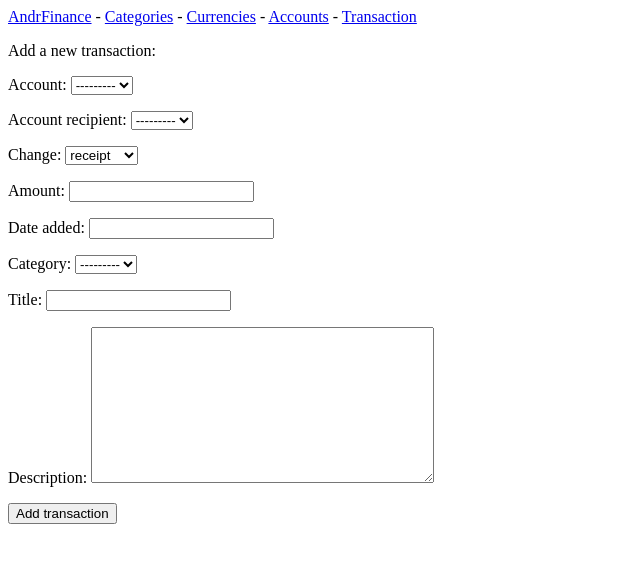
After one commit to frolov-andrey/AndrFinace, a Django app: page /new_transaction/ in a window 1280 px wide. The commit adds this page. Shown: the top 563 px of the page, without its empty margins (0-640 px from the left). Run offline with Django 5.2, Linux system fonts and the light colour scheme; data that the repository does not hold is empty.

Commit message:
add, edit, view transactions

```diff
--- a/andr_finance/forms.py
+++ b/andr_finance/forms.py
@@ -1,5 +1,5 @@
 from django import forms
-from .models import Category, Currency, Account
+from .models import Category, Currency, Account, Transaction
 
 
 class CurrencyForm(forms.ModelForm):
@@ -36,3 +36,22 @@ class AccountForm(forms.ModelForm):
     def __init__(self, *args, **kwargs):
         super(AccountForm, self).__init__(*args, **kwargs)
         self.fields['icon'].required = False
+
+
+class TransactionForm(forms.ModelForm):
+    amount = forms.DecimalField(max_digits=12, decimal_places=2)
+    date_added = forms.DateTimeField()
+    title = forms.CharField(max_length=200)
+    description = forms.Textarea(attrs={'col': 80})
+
+    class Meta:
+        model = Transaction
+        fields = ['account', 'account_recipient', 'change', 'amount', 'date_added', 'category', 'title', 'description']
+
+    def __init__(self, *args, **kwargs):
+        super(TransactionForm, self).__init__(*args, **kwargs)
+        self.fields['account_recipient'].required = False
+        self.fields['category'].required = False
+        self.fields['date_added'].required = False
+        self.fields['title'].required = False
+        self.fields['description'].required = False
--- a/andr_finance/models.py
+++ b/andr_finance/models.py
@@ -1,3 +1,4 @@
+from django.utils import timezone
 from django.db import models
 
 
@@ -24,13 +25,12 @@ class Account(models.Model):
     icon = models.ImageField()
 
     def __str__(self):
-        # Возращает строковое представление модели
-        return self.name
+        return self.name + ', ' + self.currency.name
 
 
 class Transaction(models.Model):
     account = models.ForeignKey(Account, on_delete=models.DO_NOTHING, related_name='accounts')
-    account_recipient = models.ForeignKey(Account, on_delete=models.DO_NOTHING, related_name='account_recipient')
+    account_recipient = models.ForeignKey(Account, on_delete=models.DO_NOTHING, related_name='account_recipient', blank=True, null=True)
     RECEIPT = 'receipt'
     EXPENSE = 'expense'
     TRANSFER = 'transfer'
@@ -41,7 +41,10 @@ class Transaction(models.Model):
     }
     change = models.CharField(max_length=20, choices=CHANGE_CHOICES, default=RECEIPT)
     amount = models.DecimalField(max_digits=12, decimal_places=2)
-    category = models.ForeignKey(Category, on_delete=models.DO_NOTHING)
-    date_save = models.DateTimeField(auto_now=True)
+    category = models.ForeignKey(Category, on_delete=models.DO_NOTHING, blank=True, null=True)
+    date_added = models.DateTimeField(default=timezone.now)
     title = models.CharField(max_length=200)
     description = models.TextField()
+
+    def __str__(self):
+        return self.change + ', ' + self.amount + ' ' + str(self.date_added)
--- a/andr_finance/templates/andr_finance/base.html
+++ b/andr_finance/templates/andr_finance/base.html
@@ -2,7 +2,8 @@
     <a href="{% url 'andr_finance:index' %}">AndrFinance</a> -
     <a href="{% url 'andr_finance:categories' %}">Categories</a> -
     <a href="{% url 'andr_finance:currencies' %}">Currencies</a> -
-    <a href="{% url 'andr_finance:accounts' %}">Accounts</a>
+    <a href="{% url 'andr_finance:accounts' %}">Accounts</a> -
+    <a href="{% url 'andr_finance:transactions' %}">Transaction</a>
 </p>
 
 {% block content %}{% endblock content %}
--- /dev/null
+++ b/andr_finance/templates/andr_finance/new_transaction.html
@@ -0,0 +1,15 @@
+{% extends "andr_finance/base.html" %}
+
+
+
+{% block content %}
+
+  <p>Add a new transaction:</p>
+
+  <form action="{% url 'andr_finance:new_transaction' %}" method='post'>
+    {% csrf_token %}
+    {{ form.as_p }}
+    <button name="submit">Add transaction</button>
+  </form>
+
+{% endblock content %}
--- a/andr_finance/urls.py
+++ b/andr_finance/urls.py
@@ -17,4 +17,8 @@ urlpatterns = [
     path('accounts/', views.accounts, name='accounts'),
     path('new_account/', views.new_account, name='new_account'),
     path('edit_account/<int:account_id>/', views.edit_account, name='edit_account'),
+
+    path('transactions/', views.transactions, name='transactions'),
+    path('new_transaction/', views.new_transaction, name='new_transaction'),
+    path('edit_transaction/<int:transaction_id>/', views.edit_transaction, name='edit_transaction'),
 ]
--- a/andr_finance/views.py
+++ b/andr_finance/views.py
@@ -1,13 +1,14 @@
 from django.shortcuts import render, redirect
 
-from .models import Account, Category, Currency
-from .forms import CategoryForm, CurrencyForm, AccountForm
+from .models import Account, Category, Currency, Transaction
+from .forms import CategoryForm, CurrencyForm, AccountForm, TransactionForm
 
 
 def index(request):
     return render(request, 'andr_finance/index.html')
 
 
+# --- Category ---
 def categories(request):
     categories = Category.objects.order_by('name')
     context = {'categories': categories}
@@ -46,6 +47,7 @@ def edit_category(request, category_id):
     return render(request, 'andr_finance/edit_category.html', context)
 
 
+# --- Currency ---
 def currencies(request):
     currencies = Currency.objects.order_by('name')
     context = {'currencies': currencies}
@@ -80,6 +82,7 @@ def edit_currency(request, currency_id):
     return render(request, 'andr_finance/edit_currency.html', context)
 
 
+# --- Account ---
 def accounts(request):
     accounts = Account.objects.order_by('name')
     context = {'accounts': accounts}
@@ -112,3 +115,38 @@ def edit_account(request, account_id):
 
     context = {'account': account, 'form': form}
     return render(request, 'andr_finance/edit_account.html', context)
+
+
+# --- Transaction ---
+def transactions(request):
+    transactions = Transaction.objects.order_by('date_added')
+    context = {'transactions': transactions}
+    return render(request, 'andr_finance/transactions.html', context)
+
+
+def new_transaction(request):
+    if request.method != 'POST':
+        form = TransactionForm
+    else:
+        form = TransactionForm(data=request.POST)
+        if form.is_valid():
+            form.save()
+            return redirect('andr_finance:transactions')
+
+    context = {'form': form}
+    return render(request, 'andr_finance/new_transaction.html', context)
+
+
+def edit_transaction(request, transaction_id):
+    transaction = Transaction.objects.get(id=transaction_id)
+
+    if request.method != 'POST':
+        form = TransactionForm(instance=transaction)
+    else:
+        form = TransactionForm(instance=transaction, data=request.POST)
+        if form.is_valid():
+            form.save()
+            return redirect('andr_finance:transactions')
+
+    context = {'transaction': transaction, 'form': form}
+    return render(request, 'andr_finance/edit_transaction.html', context)
```
Also changed, not shown: andr_finance/templates/andr_finance/edit_transaction.html (added, +13 -0 lines), andr_finance/templates/andr_finance/transactions.html (added, +22 -0 lines), andr_finance/migrations/0008_transaction_date_added.py (added), andr_finance/migrations/0009_remove_transaction_date_save.py (added), andr_finance/migrations/0010_alter_transaction_date_added.py (added), andr_finance/migrations/0011_alter_transaction_category.py (added), andr_finance/migrations/0012_alter_transaction_account_recipient.py (added).
